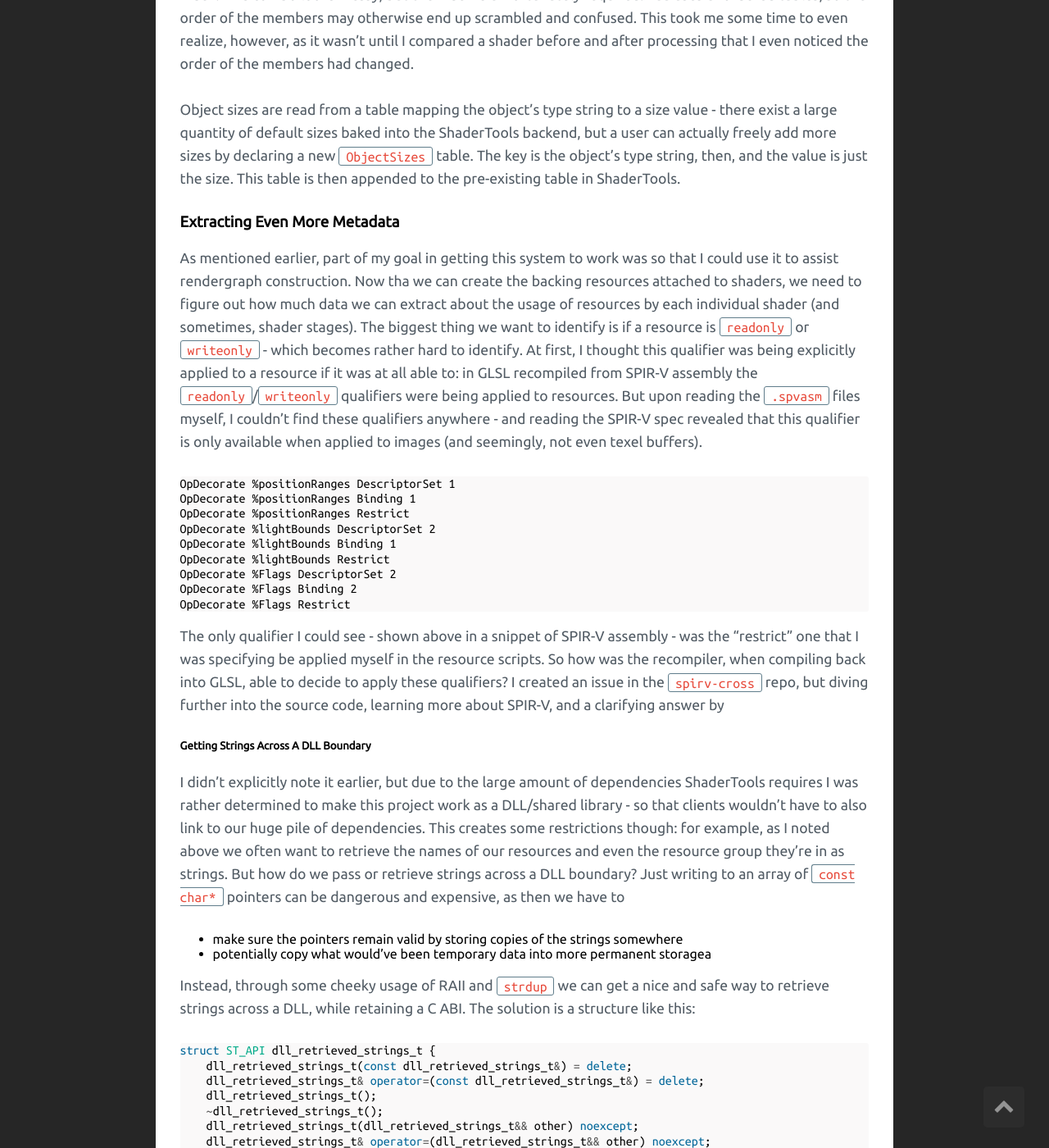
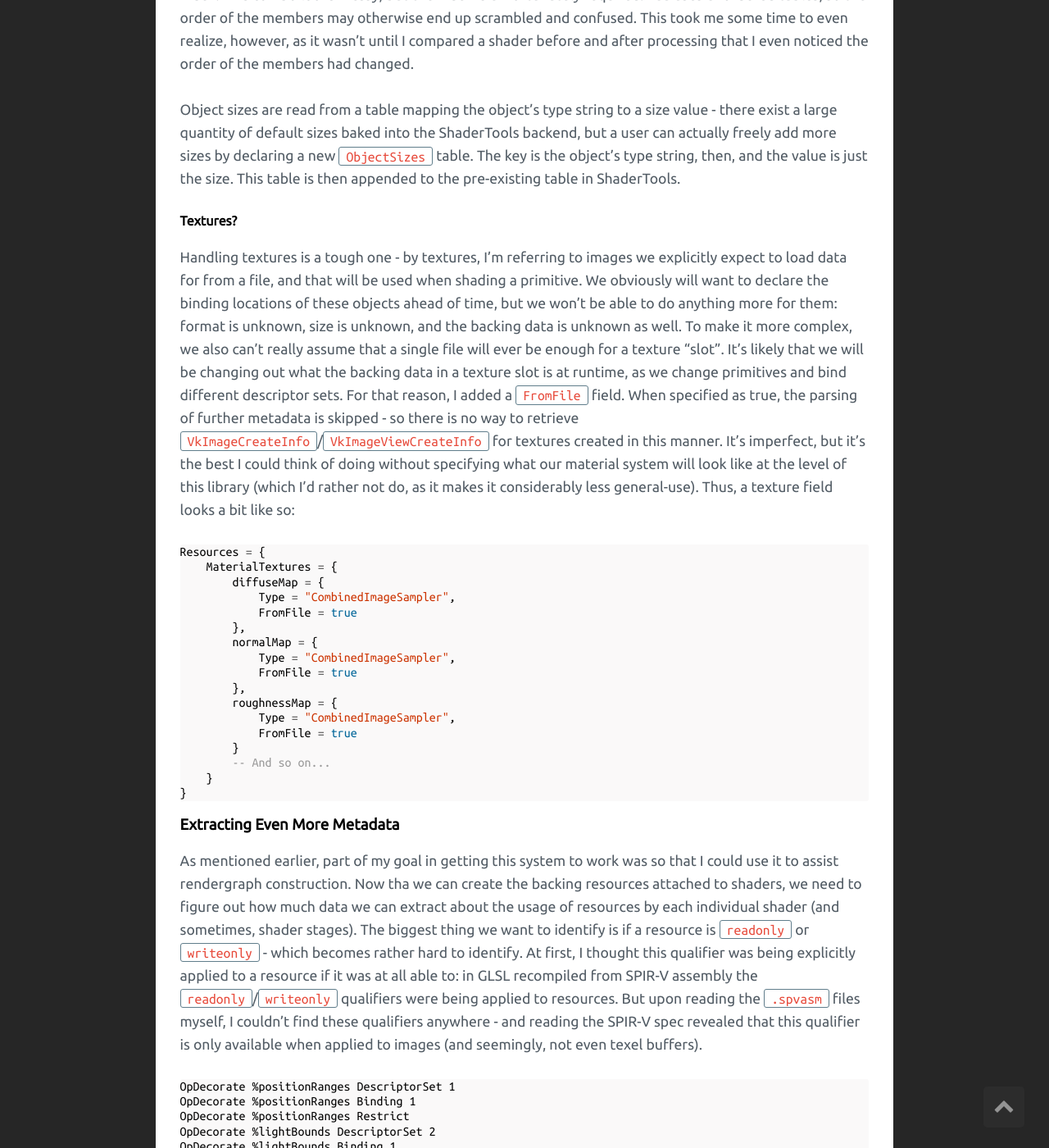
Before and after one commit to fuchstraumer/fuchstraumer.github.io, a Jekyll site: the page built from _posts/2018-9-2-Shader-Toolchain.md, in a window 1280 px wide and 1400 px high, scrolled down 11272 px. Shown: the whole window at 82% size. Built offline with Jekyll 4.4.1, drawn with Linux system fonts in a browser that asks for light colours; comment, search, counter and statistics services are not loaded.

Commit message:
Add section on textures

```diff
--- a/_posts/2018-9-2-Shader-Toolchain.md
+++ b/_posts/2018-9-2-Shader-Toolchain.md
@@ -276,6 +276,30 @@ The `UBO` structure in the above snippet of the shader resource script probably
 
 Object sizes are read from a table mapping the object's type string to a size value - there exist a large quantity of default sizes baked into the ShaderTools backend, but a user can actually freely add more sizes by declaring a new `ObjectSizes` table. The key is the object's type string, then, and the value is just the size. This table is then appended to the pre-existing table in ShaderTools.
 
+#### Textures?
+
+Handling textures is a tough one - by textures, I'm referring to images we explicitly expect to load data for from a file, and that will be used when shading a primitive. We obviously will want to declare the binding locations of these objects ahead of time, but we won't be able to do anything more for them: format is unknown, size is unknown, and the backing data is unknown as well. To make it more complex, we also can't really assume that a single file will ever be enough for a texture "slot". It's likely that we will be changing out what the backing data in a texture slot is at runtime, as we change primitives and bind different descriptor sets. For that reason, I added a `FromFile` field. When specified as true, the parsing of further metadata is skipped - so there is no way to retrieve `VkImageCreateInfo`/`VkImageViewCreateInfo` for textures created in this manner. It's imperfect, but it's the best I could think of doing without specifying what our material system will look like at the level of this library (which I'd rather not do, as it makes it considerably less general-use). Thus, a texture field looks a bit like so:
+
+{% highlight lua %}
+Resources = {
+    MaterialTextures = {
+        diffuseMap = {
+            Type = "CombinedImageSampler",
+            FromFile = true
+        },
+        normalMap = {
+            Type = "CombinedImageSampler",
+            FromFile = true
+        },
+        roughnessMap = {
+            Type = "CombinedImageSampler",
+            FromFile = true
+        }
+        -- And so on...
+    }
+}
+{% endhighlight %}
+
 ### Extracting Even More Metadata
 
 As mentioned earlier, part of my goal in getting this system to work was so that I could use it to assist rendergraph construction. Now tha we can create the backing resources attached to shaders, we need to figure out how much data we can extract about the usage of resources by each individual shader (and sometimes, shader stages). The biggest thing we want to identify is if a resource is `readonly` or `writeonly` - which becomes rather hard to identify. At first, I thought this qualifier was being explicitly applied to a resource if it was at all able to: in GLSL recompiled from SPIR-V assembly the `readonly`/`writeonly` qualifiers were being applied to resources. But upon reading the `.spvasm` files myself, I couldn't find these qualifiers anywhere - and reading the SPIR-V spec revealed that this qualifier is only available when applied to images (and seemingly, not even texel buffers).
```
